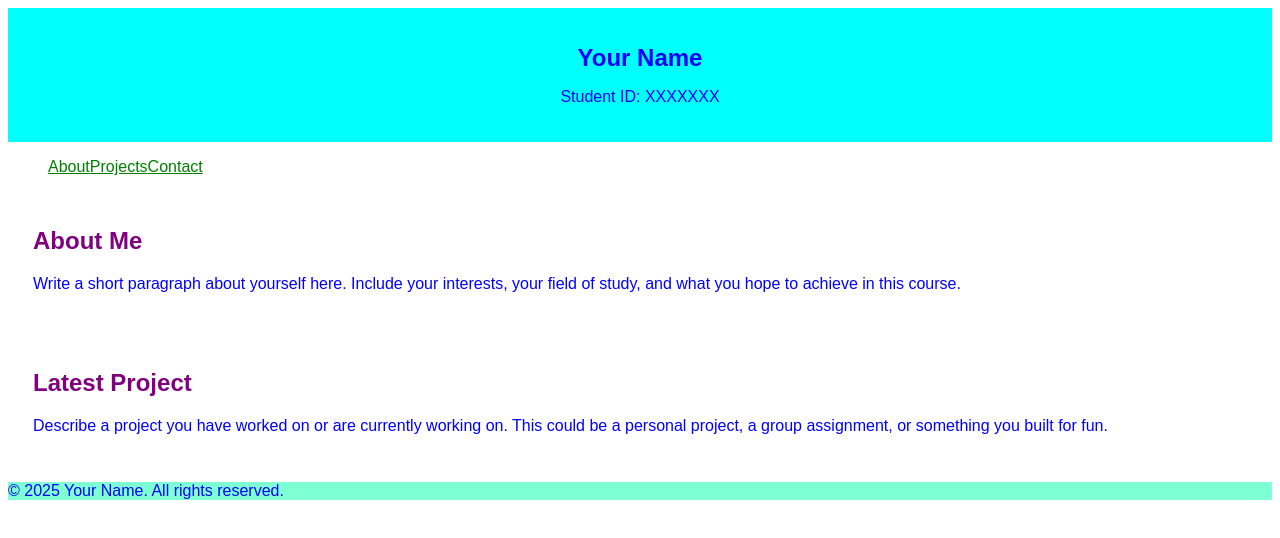
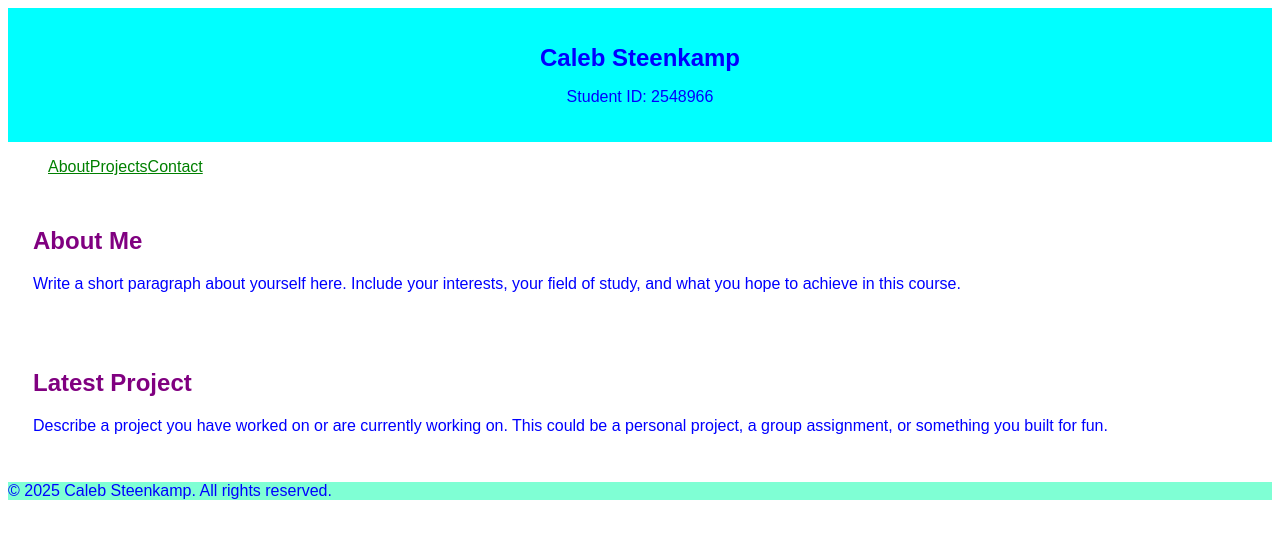
Before and after one commit to XalebXEn99/2548966-lab2, a plain HTML site: page index.html in a window 1280 px wide. Drawn offline with Linux system fonts and the light colour scheme.

Commit message:
added name and student id

```diff
--- a/index.html
+++ b/index.html
@@ -42,8 +42,8 @@
 </head>
 <body>
     <header id="main-header">
-        <h1>Your Name</h1>
-        <p>Student ID: XXXXXXX</p>
+        <h1>Caleb Steenkamp</h1>
+        <p>Student ID: 2548966</p>
     </header>
 
     <nav>
@@ -67,7 +67,7 @@
     </main>
 
     <footer>
-        <p>&copy; 2025 Your Name. All rights reserved.</p>
+        <p>&copy; 2025 Caleb Steenkamp. All rights reserved.</p>
     </footer>
 </body>
 </html>
```
